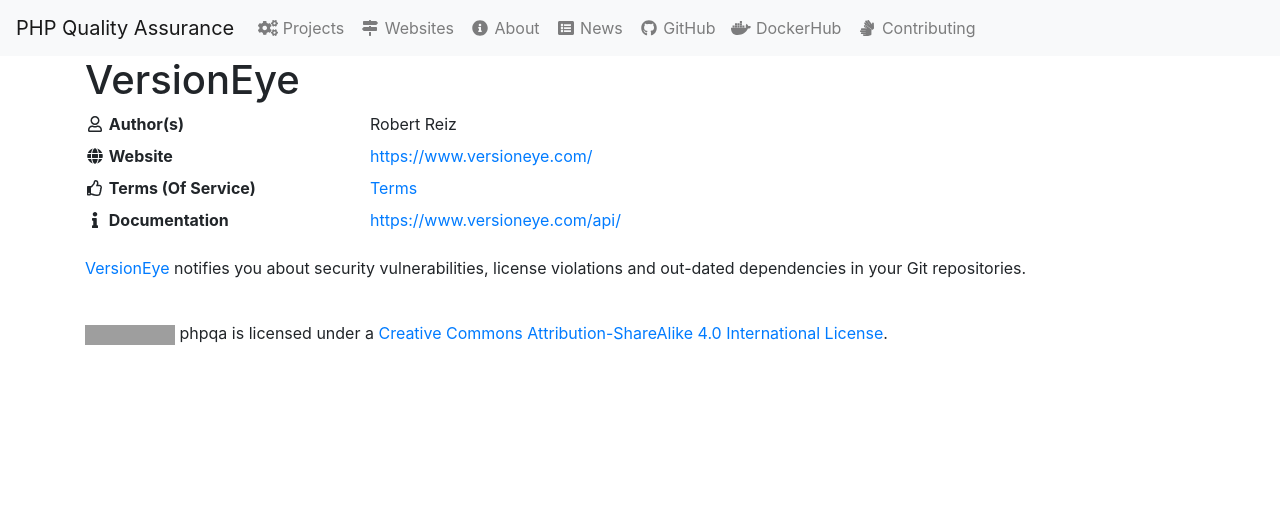
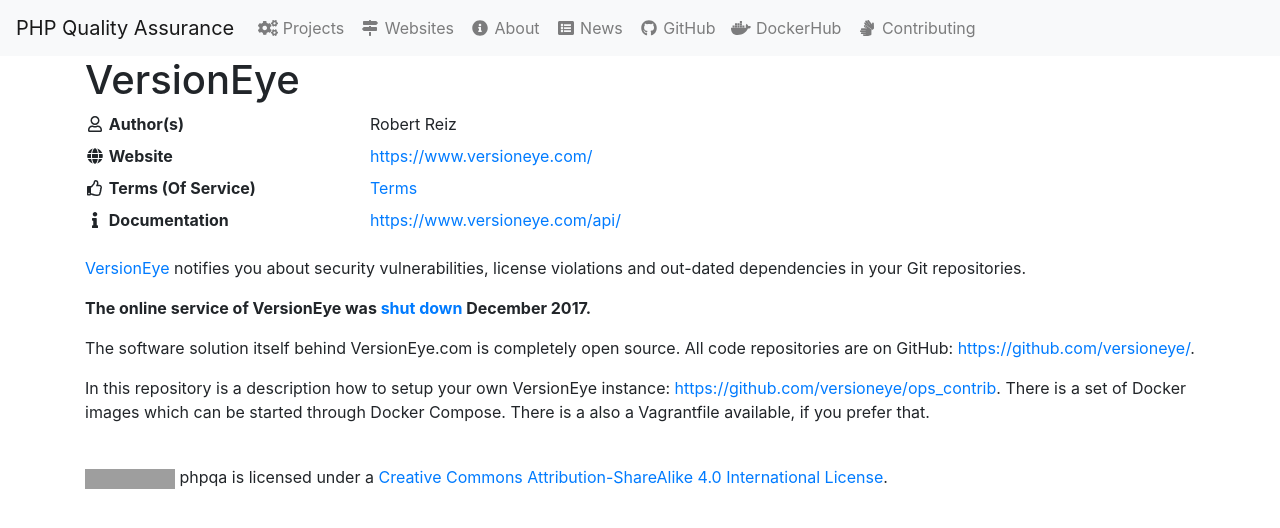
Before and after one commit to phpqa/phpqa.github.io, a Jekyll site: the page built from _projects/versioneye.md, in a window 1280 px wide. Shown: the top 528 px of the page. Built offline with Jekyll 4.4.1, drawn with Linux system fonts in a browser that asks for light colours; nearby versions of some CDN libraries; grey boxes are pictures that could not be loaded.

Commit message:
add notice about the versioneye service being shut down

```diff
--- a/_projects/versioneye.md
+++ b/_projects/versioneye.md
@@ -15,3 +15,13 @@
 about security vulnerabilities, license violations and out-dated dependencies in your Git repositories.
 
 <!--more-->
+
+**The online service of VersionEye was [shut down](https://blog.versioneye.com/2017/10/19/versioneye-sunset-process/) December 2017.**
+
+> The software solution itself behind VersionEye.com is completely open source.
+> All code repositories are on GitHub: [https://github.com/versioneye/]().
+
+> In this repository is a description how to setup your own VersionEye instance:
+> [https://github.com/versioneye/ops_contrib]().
+> There is a set of Docker images which can be started through Docker Compose.
+> There is a also a Vagrantfile available, if you prefer that.
```
Also changed, not shown: other parts of _projects/versioneye.md (+1 -1 lines).
